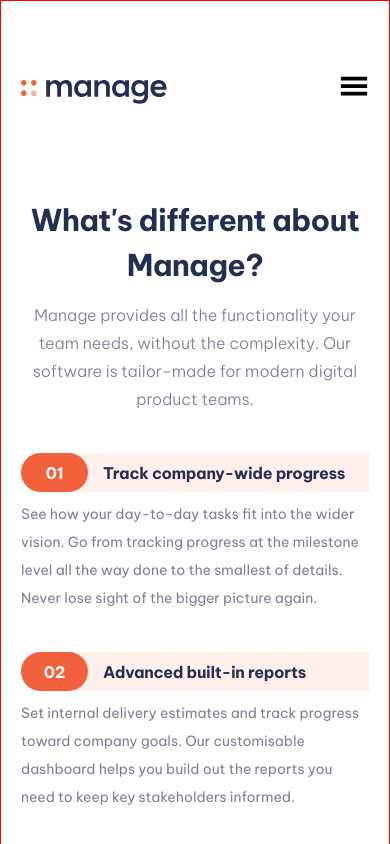
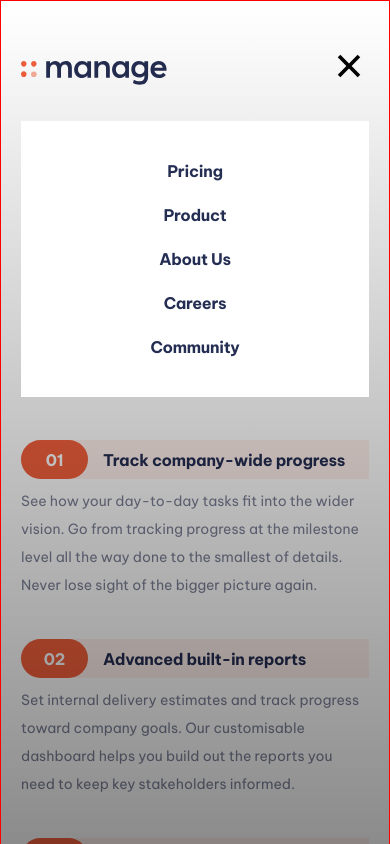
Before and after one commit to EdwinSch/react-manage-landingpage, a React (Vite) app: page / in a window 390 px wide. Both pictures are taken after a click on the button 354 px from the left and 89 px from the top of the page. Shown: the top 844 px of the page. Built offline with nearby package versions, Linux system fonts and the light colour scheme.

Commit message:
add: nav modal + responsive styles

```diff
--- a/src/App.jsx
+++ b/src/App.jsx
@@ -1,12 +1,17 @@
+import NavModal from "./components/NavModal/NavModal";
 import Navbar from "./components/Navbar/Navbar";
 import About from "./components/About/About";
 import Incentive from "./components/Incentive/Incentive";
 import Footer from "./components/Footer/Footer";
+import { useState } from "react";
 
 function App() {
+  const [isModalOpen, setIsModalOpen] = useState(false);
+
   return (
     <main>
-      <Navbar />
+      {isModalOpen && <NavModal />}
+      <Navbar isModalOpen={isModalOpen} setIsModalOpen={setIsModalOpen} />
       <About />
       <Incentive />
       <Footer />
--- /dev/null
+++ b/src/components/NavModal/NavModal.jsx
@@ -0,0 +1,21 @@
+import { navlinks } from "../../data";
+
+const NavModal = () => {
+  return (
+    <section className="mobile-overlay">
+      <nav className="navmodal-container">
+        <ul className="links-container">
+          {navlinks.map((link) => {
+            return (
+              <li key={link.id}>
+                <a href={link.link}>{link.text}</a>
+              </li>
+            );
+          })}
+        </ul>
+      </nav>
+    </section>
+  );
+};
+
+export default NavModal;
--- /dev/null
+++ b/src/components/NavModal/navmodal.css
@@ -0,0 +1,42 @@
+.mobile-overlay {
+  position: absolute;
+  width: 100%;
+  height: 100%;
+  background: linear-gradient(
+    180deg,
+    rgba(0, 0, 0, 0) 0.33%,
+    rgba(0, 0, 0, 0.8) 99.79%
+  );
+
+  .navmodal-container {
+    background: var(--bgClr);
+    margin: 0 var(--paddingX);
+    margin-top: 140px;
+    padding: 40px 0;
+
+    @media only screen and (max-width: 900px) {
+      margin: 0 20px;
+      margin-top: 120px;
+    }
+
+    & ul {
+      display: flex;
+      flex-direction: column;
+      align-items: center;
+      gap: 24px;
+
+      & a {
+        color: var(--fontClr);
+        text-transform: capitalize;
+        font-size: 16px;
+        font-weight: 700;
+        letter-spacing: -0.286px;
+
+        &:hover,
+        &:active {
+          color: rgba(36, 45, 82, 0.5);
+        }
+      }
+    }
+  }
+}
--- a/src/components/Navbar/Navbar.jsx
+++ b/src/components/Navbar/Navbar.jsx
@@ -2,11 +2,12 @@ import VectorLogo from "../VectorLogo";
 import { navlinks } from "../../data";
 import Button from "../Button/Button";
 
-import { GiHamburgerMenu } from "react-icons/gi";
+// import { GiHamburgerMenu } from "react-icons/gi";
+import { IoMenuSharp, IoCloseSharp } from "react-icons/io5";
 
-const Navbar = () => {
+const Navbar = ({ isModalOpen, setIsModalOpen }) => {
   return (
-    <nav>
+    <nav className="desktop-navbar">
       <VectorLogo color={"#242D52"} />
       <ul className="nav-links-wrapper">
         {navlinks.map((link) => {
@@ -20,8 +21,12 @@ const Navbar = () => {
       <div className="btn-wrapper">
         <Button variant={"btn-primary"} />
       </div>
-      <button className="modal-btn" type="button">
-        <GiHamburgerMenu />
+      <button
+        onClick={() => setIsModalOpen(!isModalOpen)}
+        className="modal-btn"
+        type="button"
+      >
+        {isModalOpen ? <IoCloseSharp /> : <IoMenuSharp />}
       </button>
     </nav>
   );
--- a/src/components/Navbar/navbar.css
+++ b/src/components/Navbar/navbar.css
@@ -1,4 +1,4 @@
-nav {
+.desktop-navbar {
   padding: 0 var(--paddingX);
   margin: 70px 0;
   display: flex;
@@ -7,6 +7,7 @@ nav {
 
   @media only screen and (max-width: 900px) {
     padding: 0 20px;
+    margin: 45px 0;
   }
 
   .nav-links-wrapper {
@@ -20,8 +21,10 @@ nav {
       font-size: 0.813rem;
       font-weight: 500;
       transition: 250ms ease;
+      cursor: pointer;
 
-      &:hover {
+      &:hover,
+      &:active {
         color: rgba(36, 45, 82, 0.5);
       }
     }
@@ -29,9 +32,17 @@ nav {
 
   .modal-btn {
     display: none;
-    font-size: 30px;
+    font-size: 40px;
     background: transparent;
     border: none;
+    cursor: pointer;
+    transition: 250ms ease;
+    z-index: 2;
+
+    &:hover,
+    &:active {
+      color: var(--primary);
+    }
   }
 
   @media only screen and (max-width: 1030px) {
--- a/src/main-styles.css
+++ b/src/main-styles.css
@@ -1,4 +1,5 @@
 /* Imports */
+@import "./components/NavModal/navmodal.css";
 @import "./components/Navbar/navbar.css";
 @import "./components/Button/button.css";
 @import "./components/Incentive/incentive.css";
@@ -48,6 +49,7 @@ body {
 }
 
 main {
+  position: relative;
   border: var(--inspect);
   max-width: 1440px;
   margin: 0 auto;
```
